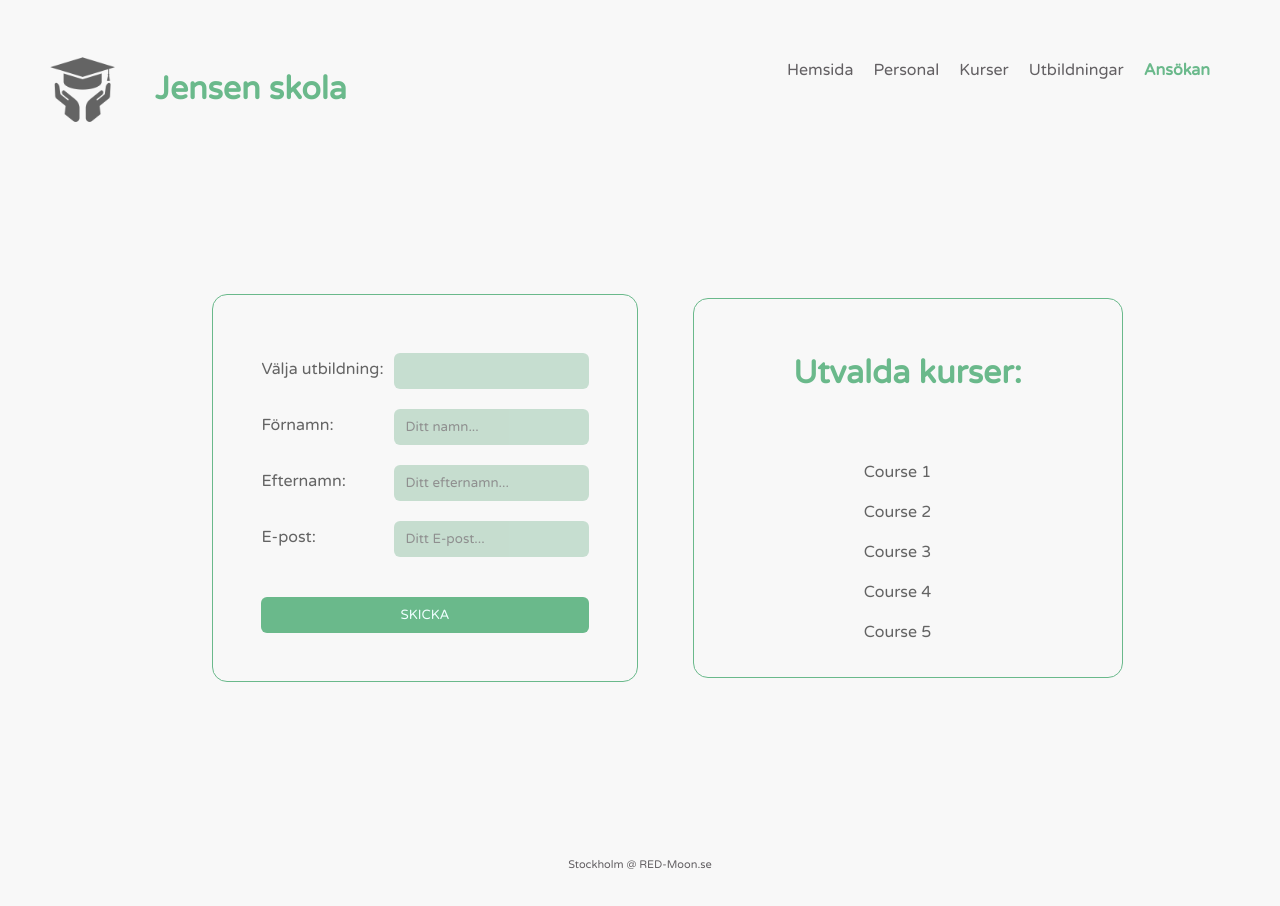
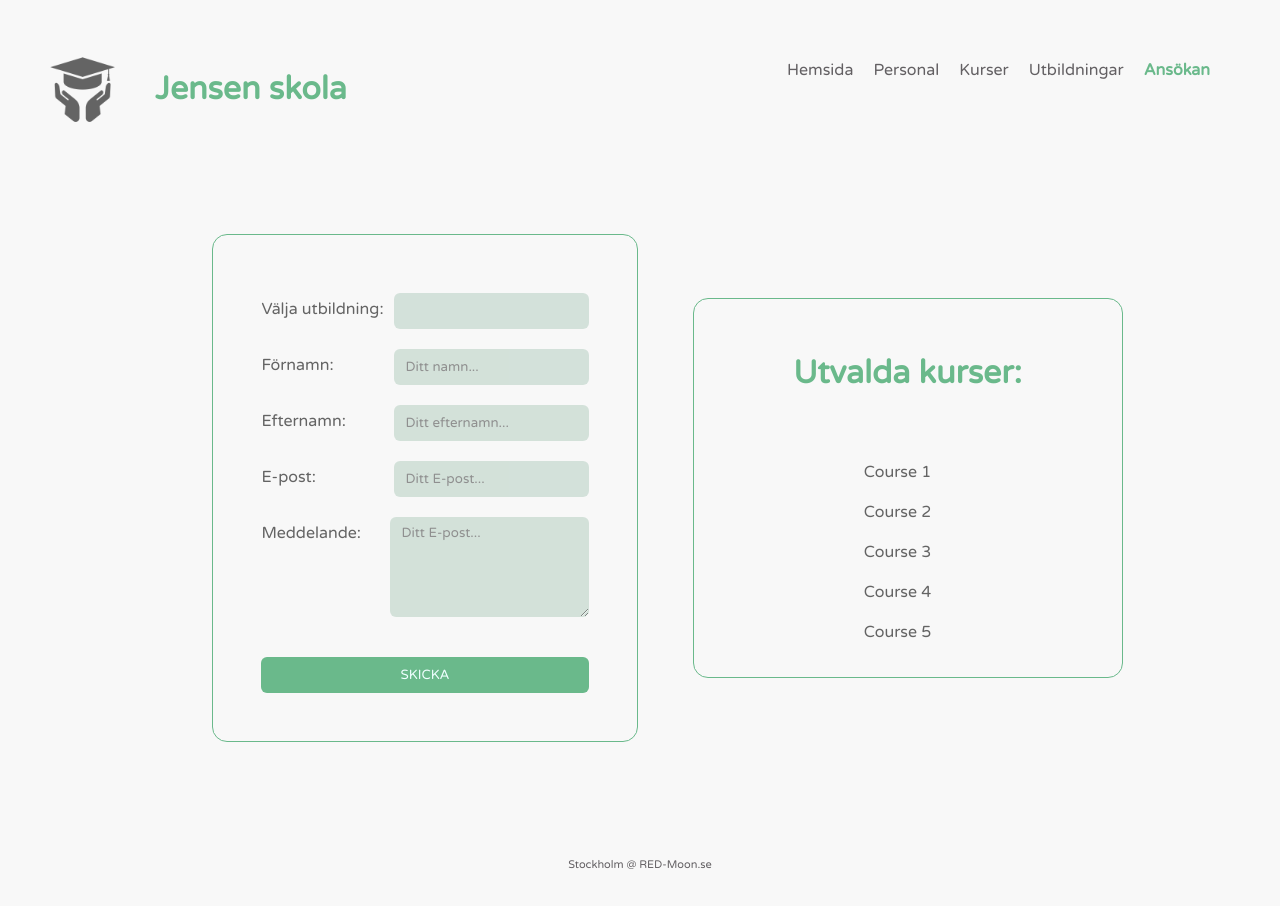
Before and after one commit to RazviCodingPadawan/Skolan_webbsida, a React (Create React App) app in the folder jensen_skolan_reactjs/: page /apply in a window 1280 px wide. Built offline with nearby package versions, Linux system fonts and the light colour scheme; the HTML template or start-up script is replaced by a standard one.

Commit message:
New apply commit

```diff
--- a/jensen_skolan_reactjs/src/components/ApplyedCource.js
+++ b/jensen_skolan_reactjs/src/components/ApplyedCource.js
@@ -1,3 +1,5 @@
+import "../pages/Apply"
+
 
 const ApplyedCource = () => {
 
--- a/jensen_skolan_reactjs/src/pages/Apply.js
+++ b/jensen_skolan_reactjs/src/pages/Apply.js
@@ -3,9 +3,6 @@ import '../components/ApplyedCource'
 import { ApplyedCource } from '../components/ApplyedCource'
 
 const Apply = () => {
-
-    const createdCourse = ['Course 1', 'Course 2', 'Course 3', 'Course 4', 'Course 5']
-    const newItem = createdCourse.map((createdCourse) => <ul>{createdCourse}</ul>);
 
     return (
         <div className = "container">
@@ -13,13 +10,12 @@ const Apply = () => {
                 <form className='form_apply' action="/action.php">
                     <div className='form_input'>
                         <label for="utbildning">Välja utbildning:</label>
-                        <input list="browsers" name="browser"/>
+                        <input list="browsers" name="browsers"/>
                         <datalist id="browsers">
-                            <option value={newItem}/>
-                            <option value={newItem}/>
-                            <option value={newItem}/>
-                            <option value={newItem}/>
-                            <option value={newItem}/>
+                            <option value= 'Course 1'/>
+                            <option value= 'Course 2'/>
+                            <option value= 'Course 3'/>
+                            <option value= 'Course 4'/>
                         </datalist>
                     </div>
                     <div className='form_input'>
@@ -34,6 +30,10 @@ const Apply = () => {
                         <label for="Epost">E-post:</label>
                         <input type="text" id="email" value="Ditt E-post..."/>
                     </div>
+                    <div className='form_input'>
+                        <label for="Textarea">Meddelande:</label>
+                        <textarea type="text" id="email" value="Ditt E-post..."/>
+                    </div>
                     <button className="btn_submit" type="submit">SKICKA</button>
                 </form>
             </div>
--- a/jensen_skolan_reactjs/src/styles/Apply.css
+++ b/jensen_skolan_reactjs/src/styles/Apply.css
@@ -67,12 +67,22 @@ body {
 input {
     display: flex;
     justify-content: space-between;
-    background-color: #b1d3bf;
+    background-color: #c4d8cd;
     border-radius: 6px;
     border: none;
     padding: 8px 12px;
     color: #646464;
     opacity: 0.7;
+}
+
+textarea {
+    background-color: #c4d8cd;
+    border-radius: 6px;
+    border: none;
+    padding: 8px 12px;
+    color: #646464;
+    opacity: 0.7;
+    min-height: 100px;
 }
 
 label {
```
